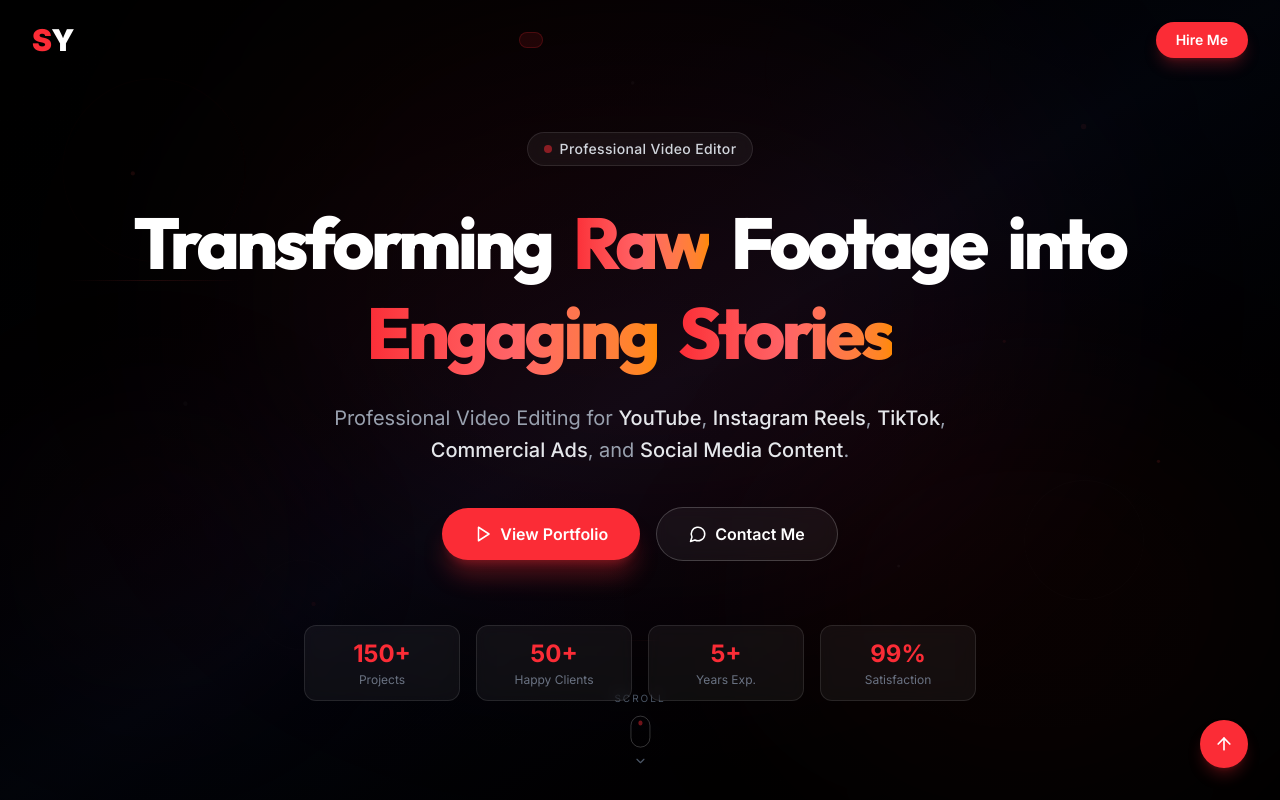
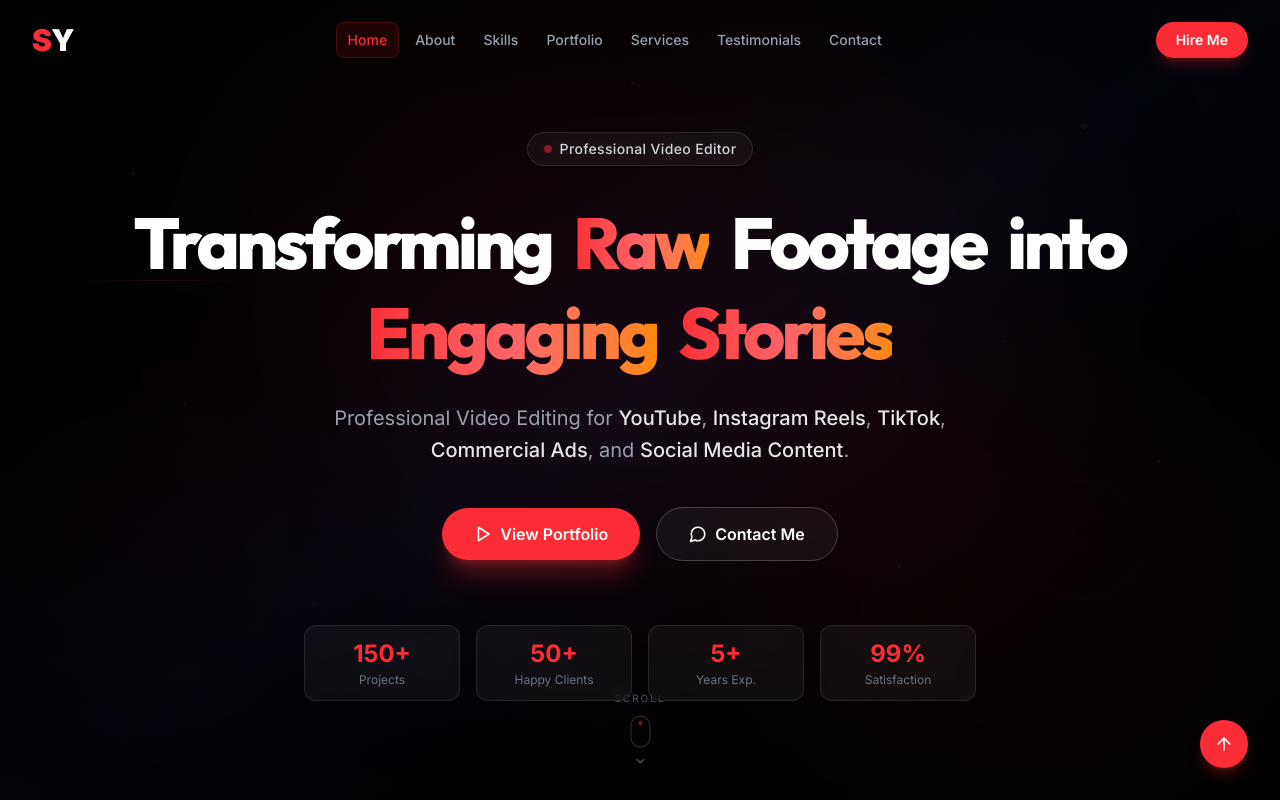
Before and after one commit to shameer125/yousaf-video-editor, a React (Vite) app: page / in a window 1280 px wide. Shown: the top 800 px of the page. Built offline with nearby package versions, Linux system fonts and the light colour scheme.

Commit message:
Fix navbar link text missing

```diff
--- a/src/components/Navbar.jsx
+++ b/src/components/Navbar.jsx
@@ -155,7 +155,7 @@ const Navbar = () => {
                   whileHover={{ y: -2 }}
                   whileTap={{ scale: 0.95 }}
                 >
-                  {link.label}
+                  {link.name}
                   {isActive && (
                     <motion.span
                       layoutId="activeNav"
@@ -260,7 +260,7 @@ const Navbar = () => {
                           : 'text-gray-300 hover:text-white hover:bg-white/5'
                       }`}
                     >
-                      {link.label}
+                      {link.name}
                     </motion.a>
                   );
                 })}
```
